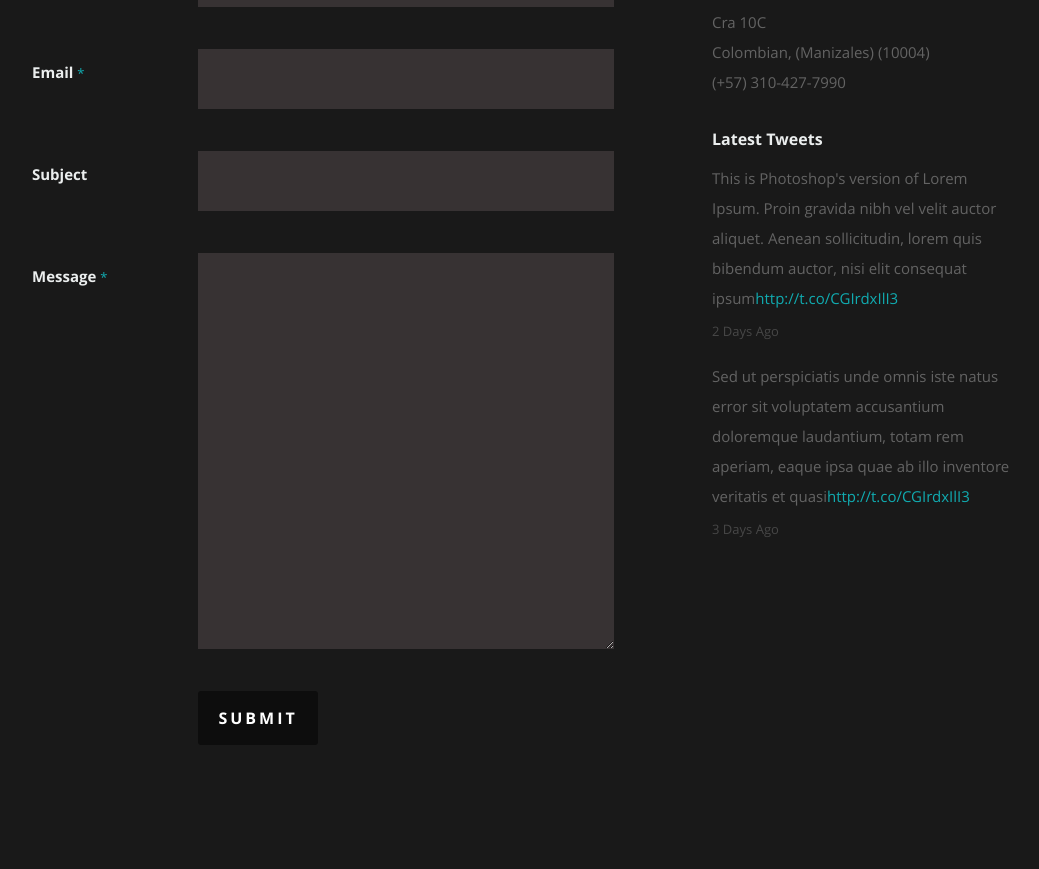
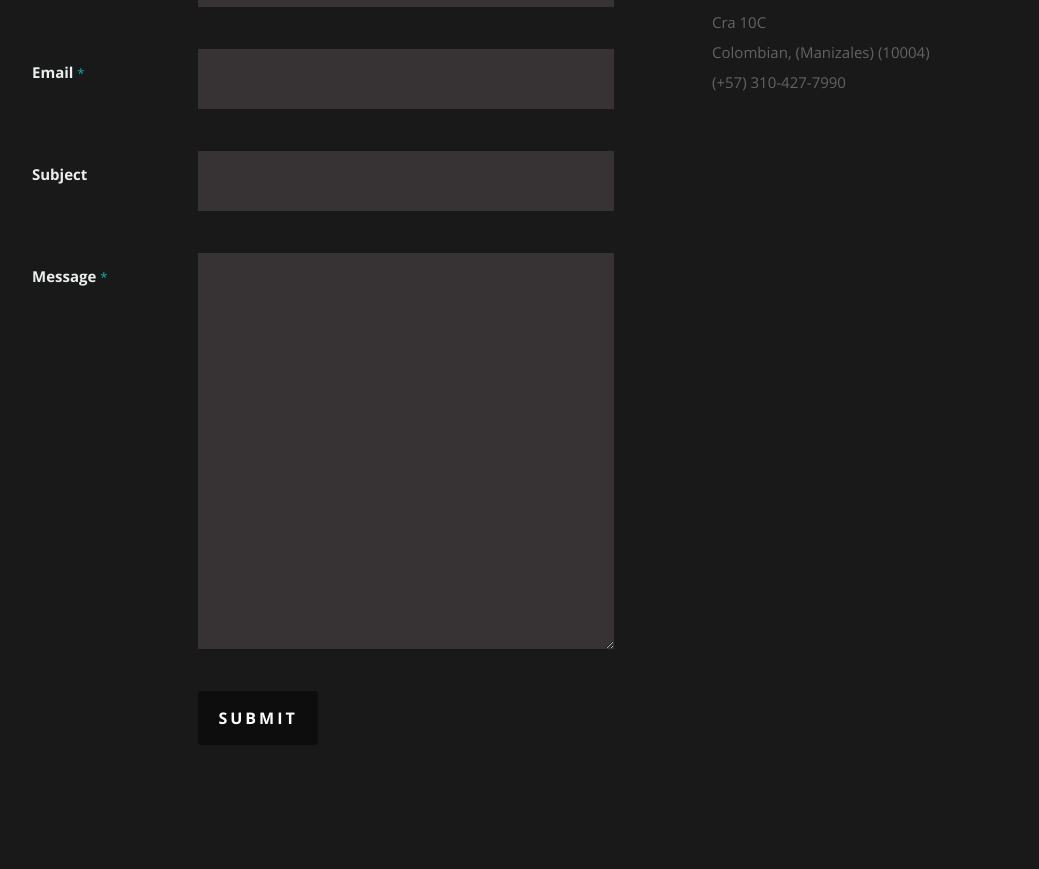
Before and after one commit to mbermudez24/cv-app, a React (Create React App) app: page / in a window 1280 px wide. Shown: the part 4401-5270 px from the top of the page, without its empty margins (118-1157 px from the left). Built offline with nearby package versions, Linux system fonts and the light colour scheme.

Commit message:
Contact Section , issue Solved

```diff
--- a/src/Components/Contact.js
+++ b/src/Components/Contact.js
@@ -87,27 +87,7 @@ class Contact extends Component {
 					   </p>
 				   </div>
 
-               <div className="widget widget_tweets">
-                  <h4 className="widget-title">Latest Tweets</h4>
-                  <ul id="twitter">
-                     <li>
-                        <span>
-                        This is Photoshop's version  of Lorem Ipsum. Proin gravida nibh vel velit auctor aliquet.
-                        Aenean sollicitudin, lorem quis bibendum auctor, nisi elit consequat ipsum
-                        <a href="#">http://t.co/CGIrdxIlI3</a>
-                        </span>
-                        <b><a href="#">2 Days Ago</a></b>
-                     </li>
-                     <li>
-                        <span>
-                        Sed ut perspiciatis unde omnis iste natus error sit voluptatem accusantium doloremque laudantium, totam rem aperiam,
-                        eaque ipsa quae ab illo inventore veritatis et quasi
-                        <a href="#">http://t.co/CGIrdxIlI3</a>
-                        </span>
-                        <b><a href="#">3 Days Ago</a></b>
-                     </li>
-                  </ul>
-		         </div>
+
             </aside>
       </div>
    </section>
```
